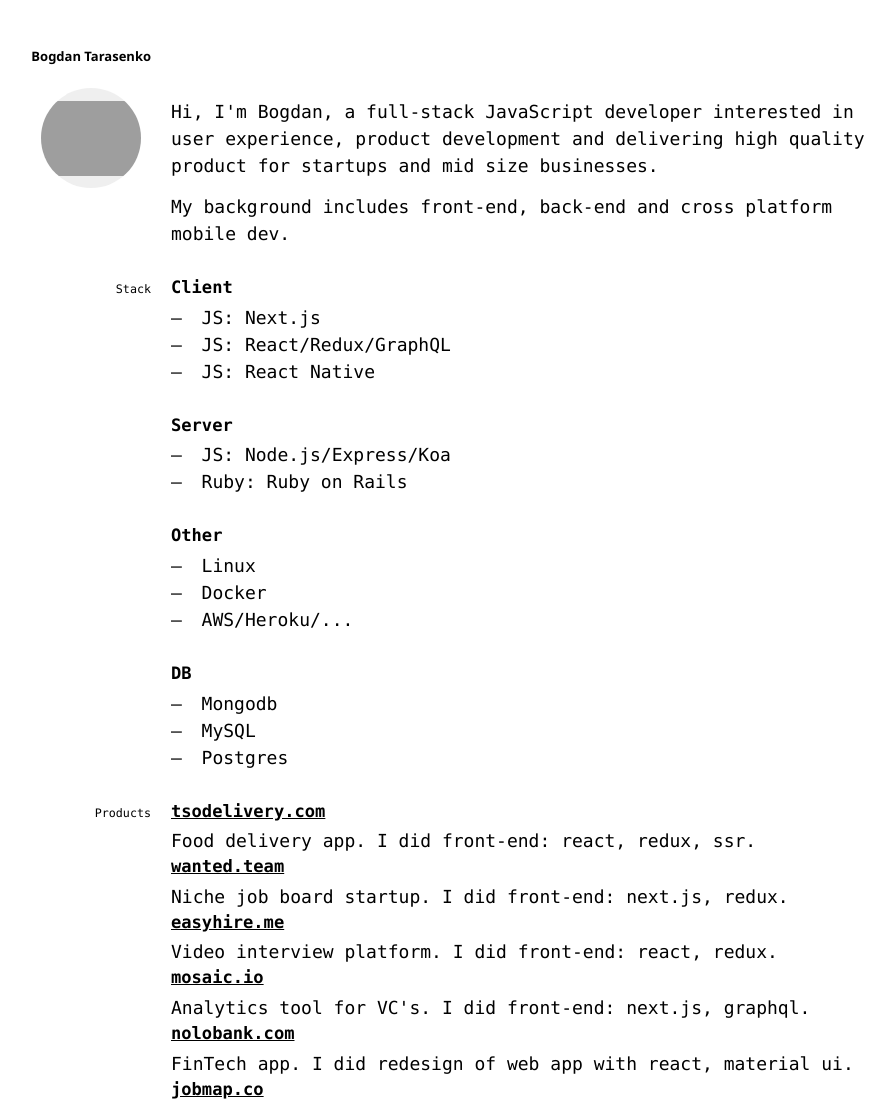
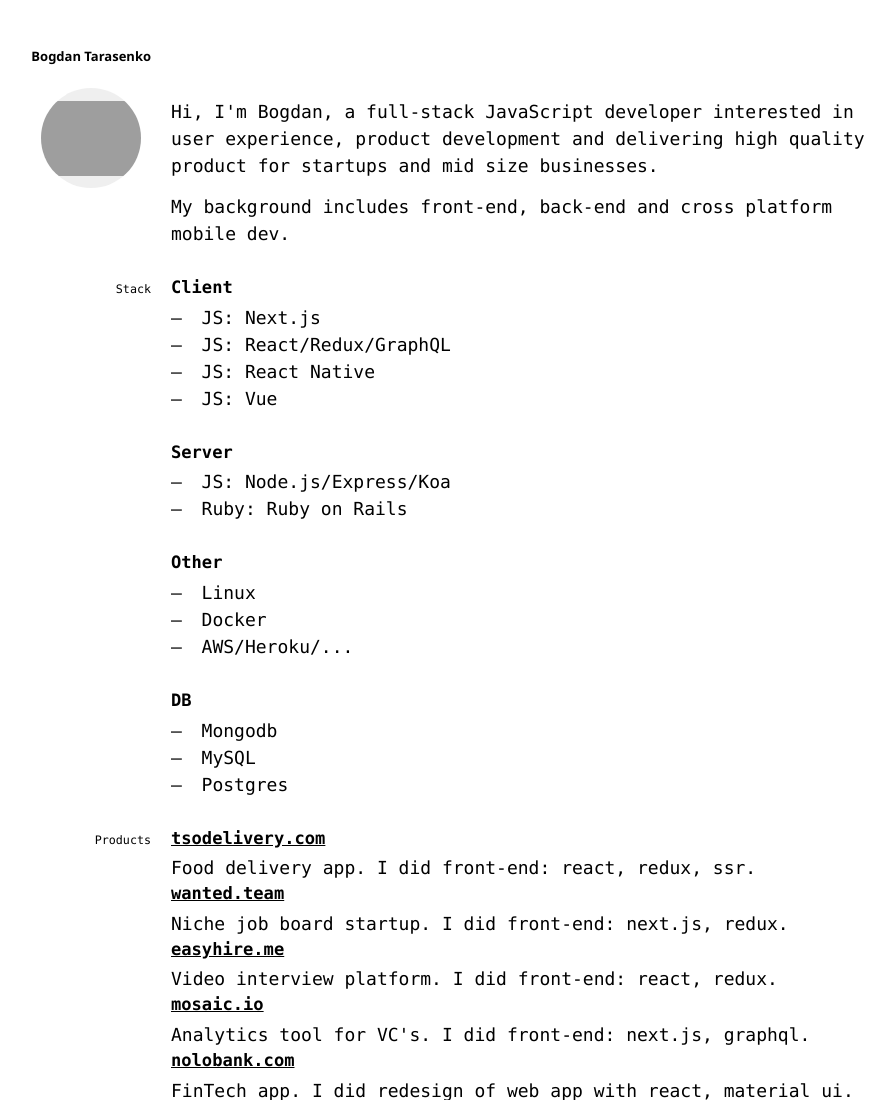
Before and after one commit to bogdantarasenko/bogdantarasenko.github.io, a plain HTML site: page index.html in a window 1280 px wide. Shown: the top 1100 px of the page, without its empty margins (189-1084 px from the left). Drawn offline with nearby package versions, Linux system fonts and the light colour scheme; grey boxes are pictures that could not be loaded.

Commit message:
Update index.html

```diff
--- a/index.html
+++ b/index.html
@@ -50,6 +50,7 @@
                                 <li>JS: Next.js</li>
                                 <li>JS: React/Redux/GraphQL</li>
                                 <li>JS: React Native</li>
+                                <li>JS: Vue</li>
                             </ul>
                         </div>
                         <div class="c1ubjkbs">
```
